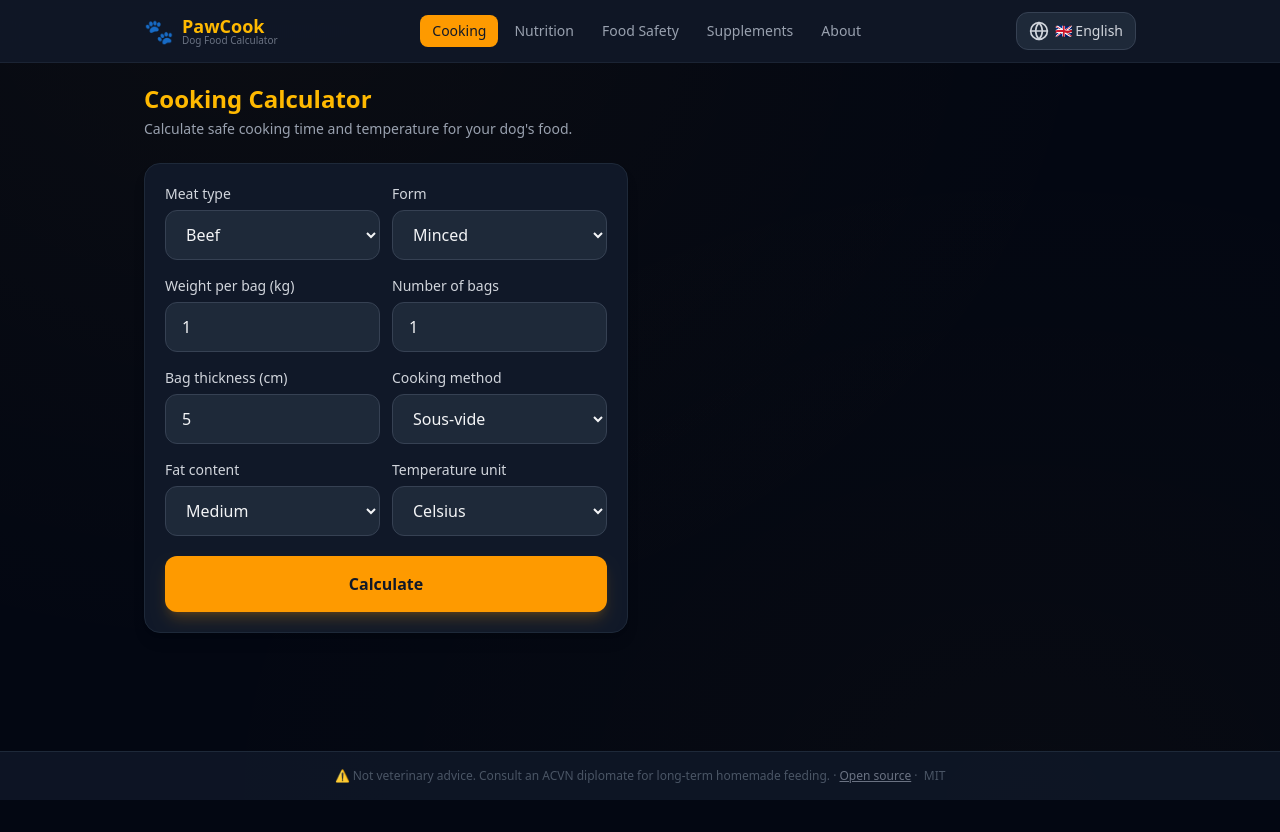
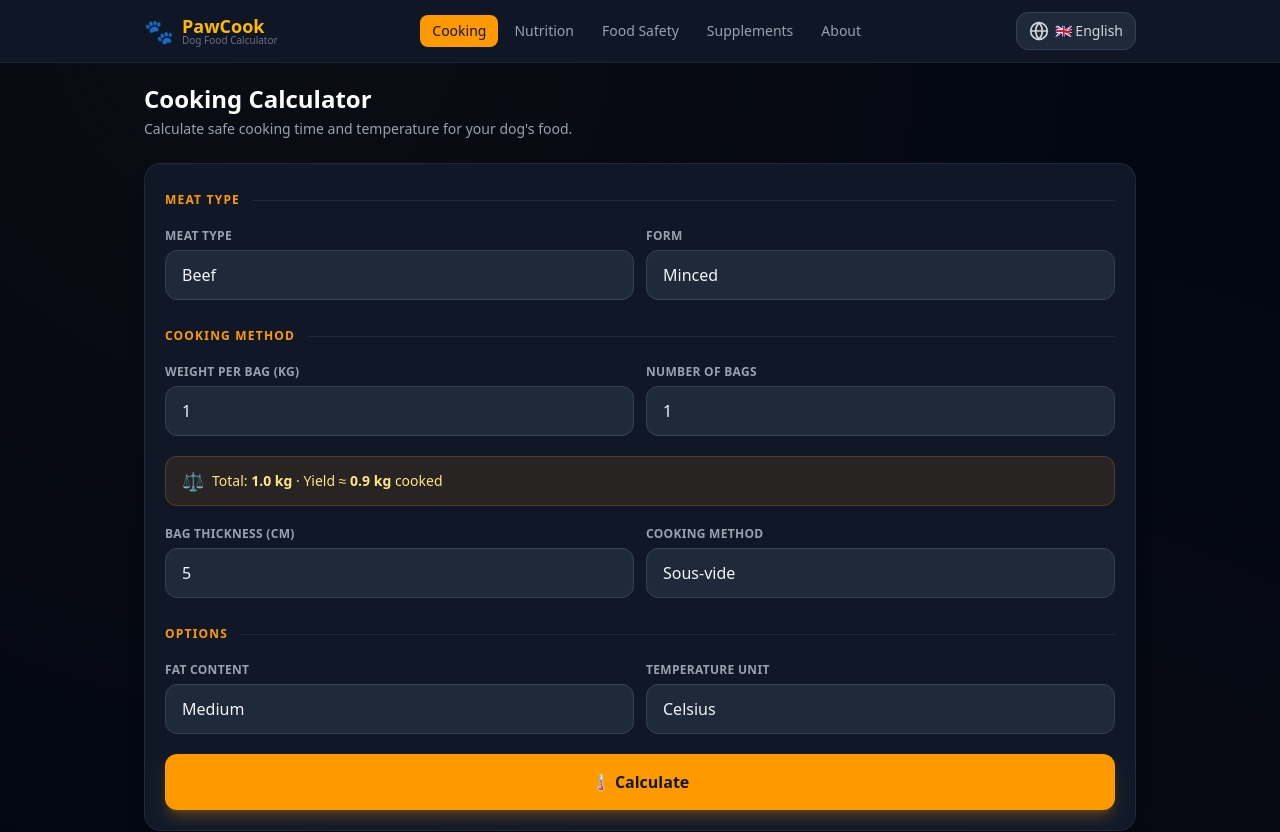
Before and after one commit to SirAllap/pawcook, a React (Vite) app in the folder apps/web/: page / in a window 1280 px wide. Shown: the top 832 px of the page. Before the commit the page ends 800 px from the top, so only its background shows below. Built offline with nearby package versions, Linux system fonts and the light colour scheme; the HTML template or start-up script is replaced by a standard one.

Commit message:
feat: meat label map, scroll-to-results, loading state, placeholder, yield summary

```diff
--- a/apps/web/src/pages/CookingCalculator.tsx
+++ b/apps/web/src/pages/CookingCalculator.tsx
@@ -1,26 +1,21 @@
 import { useForm } from 'react-hook-form';
 import { zodResolver } from '@hookform/resolvers/zod';
-import { useState, useEffect } from 'react';
+import { useState, useEffect, useRef } from 'react';
 import { useTranslation } from 'react-i18next';
 import { CookingInputSchema, type CookingInput, calculateCookingTime, type CookingResult } from '@pawcook/shared';
 
 const STORAGE_KEY = 'pawcook_cooking_input';
 
 const DEFAULT_VALUES: CookingInput = {
-  meatType: 'beef',
-  form: 'minced',
-  weightKg: 1,
-  numberOfBags: 1,
-  thicknessCm: 5,
-  cookingMethod: 'sous_vide',
-  fatContent: 'medium',
-  temperatureUnit: 'celsius',
+  meatType: 'beef', form: 'minced', weightKg: 1, numberOfBags: 1,
+  thicknessCm: 5, cookingMethod: 'sous_vide', fatContent: 'medium', temperatureUnit: 'celsius',
 };
 
-const MEAT_OPTIONS = [
-  'beef', 'chicken', 'turkey', 'lamb', 'pork', 'duck',
-  'rabbit', 'venison', 'salmon', 'mackerel', 'sardines', 'whitefish',
-];
+const MEAT_LABELS: Record<string, string> = {
+  beef: 'Beef', chicken: 'Chicken', turkey: 'Turkey', lamb: 'Lamb', pork: 'Pork',
+  duck: 'Duck', rabbit: 'Rabbit', venison: 'Venison', salmon: 'Salmon',
+  mackerel: 'Mackerel', sardines: 'Sardines', whitefish: 'Whitefish',
+};
 
 function loadSavedValues(): CookingInput {
   try {
@@ -30,9 +25,24 @@ function loadSavedValues(): CookingInput {
   return DEFAULT_VALUES;
 }
 
+const inputCls = 'w-full bg-gray-800 border border-gray-700 rounded-xl px-4 py-3 text-base focus:outline-none focus:ring-2 focus:ring-amber-500 focus:border-transparent transition-all appearance-none';
+const labelCls = 'block text-xs font-semibold text-gray-400 uppercase tracking-wide mb-1.5';
+const errCls   = 'text-red-400 text-xs mt-1';
+
+function SectionHead({ children }: { children: React.ReactNode }) {
+  return (
+    <div className="flex items-center gap-3 pt-2">
+      <span className="text-xs font-bold text-amber-500 uppercase tracking-widest whitespace-nowrap">{children}</span>
+      <div className="flex-1 h-px bg-gray-800" />
+    </div>
+  );
+}
+
 export default function CookingCalculator() {
   const { t } = useTranslation();
   const [result, setResult] = useState<CookingResult | null>(null);
+  const [calculating, setCalculating] = useState(false);
+  const resultRef = useRef<HTMLDivElement>(null);
 
   const { register, handleSubmit, watch, formState: { errors } } = useForm<CookingInput>({
     resolver: zodResolver(CookingInputSchema),
@@ -44,35 +54,44 @@ export default function CookingCalculator() {
     try { localStorage.setItem(STORAGE_KEY, JSON.stringify(values)); } catch {}
   }, [values]);
 
+  const totalKg = (values.weightKg || 0) * (values.numberOfBags || 0);
+
   function onSubmit(data: CookingInput) {
+    setCalculating(true);
+    setTimeout(() => {
       setResult(calculateCookingTime(data));
+      setCalculating(false);
+      setTimeout(() => {
+        resultRef.current?.scrollIntoView({ behavior: 'smooth', block: 'start' });
+      }, 50);
+    }, 200);
   }
 
-  const inputClass = 'w-full bg-gray-800 border border-gray-700 rounded-xl px-4 py-3 text-base focus:outline-none focus:ring-2 focus:ring-amber-500 focus:border-transparent transition-all';
-  const labelClass = 'block text-sm font-medium text-gray-300 mb-1.5';
-  const errorClass = 'text-red-400 text-xs mt-1';
-  const fieldClass = 'space-y-0';
+  return (
+    <div className="space-y-6">
+      {/* Hero */}
+      <div>
+        <h1 className="text-2xl font-bold text-white mb-1">{t('cooking.title')}</h1>
+        <p className="text-gray-400 text-sm">{t('cooking.subtitle')}</p>
+      </div>
 
-  return (
+      {/* Form card */}
+      <form onSubmit={handleSubmit(onSubmit)} className="bg-gray-900 rounded-2xl border border-gray-800 shadow-xl overflow-hidden">
+        <div className="p-5 space-y-5">
+
+          <SectionHead>{t('cooking.meatType')}</SectionHead>
+          <div className="grid grid-cols-2 gap-3">
             <div>
-      <h1 className="text-2xl font-bold text-amber-400 mb-1">{t('cooking.title')}</h1>
-      <p className="text-gray-400 text-sm mb-6">{t('cooking.subtitle')}</p>
-
-      <div className="grid grid-cols-1 lg:grid-cols-2 gap-6">
-        <form onSubmit={handleSubmit(onSubmit)} className="bg-gray-900 rounded-2xl border border-gray-800 shadow-lg overflow-hidden">
-          <div className="p-5 space-y-4">
-            <div className="grid grid-cols-2 gap-3">
-              <div className={fieldClass}>
-                <label className={labelClass}>{t('cooking.meatType')}</label>
-                <select {...register('meatType')} className={inputClass}>
-                  {MEAT_OPTIONS.map(m => (
-                    <option key={m} value={m}>{m.charAt(0).toUpperCase() + m.slice(1)}</option>
+              <label className={labelCls}>{t('cooking.meatType')}</label>
+              <select {...register('meatType')} className={inputCls}>
+                {Object.entries(MEAT_LABELS).map(([val, label]) => (
+                  <option key={val} value={val}>{label}</option>
                 ))}
               </select>
             </div>
-              <div className={fieldClass}>
-                <label className={labelClass}>{t('cooking.form')}</label>
-                <select {...register('form')} className={inputClass}>
+            <div>
+              <label className={labelCls}>{t('cooking.form')}</label>
+              <select {...register('form')} className={inputCls}>
                 <option value="minced">{t('cooking.forms.minced')}</option>
                 <option value="cubed">{t('cooking.forms.cubed')}</option>
                 <option value="whole_cut">{t('cooking.forms.whole_cut')}</option>
@@ -81,28 +100,39 @@ export default function CookingCalculator() {
             </div>
           </div>
 
+          <SectionHead>{t('cooking.method')}</SectionHead>
           <div className="grid grid-cols-2 gap-3">
-              <div className={fieldClass}>
-                <label className={labelClass}>{t('cooking.weightPerBag')}</label>
-                <input type="number" step="0.1" {...register('weightKg', { valueAsNumber: true })} className={inputClass} />
-                {errors.weightKg && <p className={errorClass}>{errors.weightKg.message}</p>}
+            <div>
+              <label className={labelCls}>{t('cooking.weightPerBag')}</label>
+              <input type="number" step="0.1" inputMode="decimal" {...register('weightKg', { valueAsNumber: true })} className={inputCls} />
+              {errors.weightKg && <p className={errCls}>{errors.weightKg.message}</p>}
             </div>
-              <div className={fieldClass}>
-                <label className={labelClass}>{t('cooking.numberOfBags')}</label>
-                <input type="number" {...register('numberOfBags', { valueAsNumber: true })} className={inputClass} />
-                {errors.numberOfBags && <p className={errorClass}>{errors.numberOfBags.message}</p>}
+            <div>
+              <label className={labelCls}>{t('cooking.numberOfBags')}</label>
+              <input type="number" inputMode="numeric" {...register('numberOfBags', { valueAsNumber: true })} className={inputCls} />
+              {errors.numberOfBags && <p className={errCls}>{errors.numberOfBags.message}</p>}
             </div>
           </div>
 
+          {totalKg > 0 && (
+            <div className="flex items-center gap-2 bg-amber-500/10 border border-amber-500/20 rounded-xl px-4 py-2.5">
+              <span className="text-amber-400 text-lg">⚖️</span>
+              <span className="text-sm text-amber-200 font-medium">
+                Total: <strong>{totalKg.toFixed(1)} kg</strong>
+                &nbsp;· Yield ≈ <strong>{(totalKg * 0.9).toFixed(1)} kg</strong> cooked
+              </span>
+            </div>
+          )}
+
           <div className="grid grid-cols-2 gap-3">
-              <div className={fieldClass}>
-                <label className={labelClass}>{t('cooking.thickness')}</label>
-                <input type="number" step="0.5" {...register('thicknessCm', { valueAsNumber: true })} className={inputClass} />
-                {errors.thicknessCm && <p className={errorClass}>{errors.thicknessCm.message}</p>}
+            <div>
+              <label className={labelCls}>{t('cooking.thickness')}</label>
+              <input type="number" step="0.5" inputMode="decimal" {...register('thicknessCm', { valueAsNumber: true })} className={inputCls} />
+              {errors.thicknessCm && <p className={errCls}>{errors.thicknessCm.message}</p>}
             </div>
-              <div className={fieldClass}>
-                <label className={labelClass}>{t('cooking.method')}</label>
-                <select {...register('cookingMethod')} className={inputClass}>
+            <div>
+              <label className={labelCls}>{t('cooking.method')}</label>
+              <select {...register('cookingMethod')} className={inputCls}>
                 <option value="sous_vide">{t('cooking.methods.sous_vide')}</option>
                 <option value="oven">{t('cooking.methods.oven')}</option>
                 <option value="stovetop_low">{t('cooking.methods.stovetop_low')}</option>
@@ -111,18 +141,19 @@ export default function CookingCalculator() {
             </div>
           </div>
 
+          <SectionHead>Options</SectionHead>
           <div className="grid grid-cols-2 gap-3">
-              <div className={fieldClass}>
-                <label className={labelClass}>{t('cooking.fatContent')}</label>
-                <select {...register('fatContent')} className={inputClass}>
+            <div>
+              <label className={labelCls}>{t('cooking.fatContent')}</label>
+              <select {...register('fatContent')} className={inputCls}>
                 <option value="lean">{t('cooking.fat.lean')}</option>
                 <option value="medium">{t('cooking.fat.medium')}</option>
                 <option value="fatty">{t('cooking.fat.fatty')}</option>
               </select>
             </div>
-              <div className={fieldClass}>
-                <label className={labelClass}>{t('cooking.tempUnit')}</label>
-                <select {...register('temperatureUnit')} className={inputClass}>
+            <div>
+              <label className={labelCls}>{t('cooking.tempUnit')}</label>
+              <select {...register('temperatureUnit')} className={inputCls}>
                 <option value="celsius">{t('cooking.units.celsius')}</option>
                 <option value="fahrenheit">{t('cooking.units.fahrenheit')}</option>
               </select>
@@ -133,65 +164,89 @@ export default function CookingCalculator() {
         <div className="px-5 pb-5">
           <button
             type="submit"
-              className="w-full bg-amber-500 hover:bg-amber-400 active:scale-95 text-gray-900 font-bold py-4 rounded-xl text-base transition-all shadow-lg shadow-amber-500/20"
+            disabled={calculating}
+            className="w-full bg-amber-500 hover:bg-amber-400 disabled:opacity-70 disabled:cursor-not-allowed active:scale-[0.98] text-gray-900 font-bold py-4 rounded-xl text-base transition-all shadow-lg shadow-amber-500/25 flex items-center justify-center gap-2"
           >
-              {t('common.calculate')}
+            {calculating ? (
+              <>
+                <svg className="animate-spin h-5 w-5" xmlns="http://www.w3.org/2000/svg" fill="none" viewBox="0 0 24 24">
+                  <circle className="opacity-25" cx="12" cy="12" r="10" stroke="currentColor" strokeWidth="4"/>
+                  <path className="opacity-75" fill="currentColor" d="M4 12a8 8 0 018-8V0C5.373 0 0 5.373 0 12h4z"/>
+                </svg>
+                <span>Calculating…</span>
+              </>
+            ) : (
+              <span>🌡️ {t('common.calculate')}</span>
+            )}
           </button>
         </div>
       </form>
 
+      {/* Results */}
       {result && (
-          <div className="print-card bg-gray-900 rounded-2xl border border-gray-800 shadow-lg overflow-hidden space-y-0">
-            <div className="px-5 pt-5 pb-4 border-b border-gray-800">
-              <h2 className="font-bold text-lg text-amber-300">{t('cooking.recipeCard')}</h2>
+        <div ref={resultRef} className="animate-fade-in-up print-card bg-gray-900 rounded-2xl border border-gray-800 shadow-xl overflow-hidden scroll-mt-20">
+          <div className="px-5 pt-5 pb-4 border-b border-gray-800 flex items-center justify-between">
+            <h2 className="font-bold text-lg text-white">🧑‍🍳 {t('cooking.recipeCard')}</h2>
+            <button onClick={() => window.print()}
+              className="no-print text-xs text-gray-500 hover:text-amber-400 transition-colors flex items-center gap-1">
+              🖨️ {t('common.print')}
+            </button>
           </div>
 
-            <div className="p-5 grid grid-cols-2 gap-4">
-              <div className="bg-gray-800 rounded-xl p-4 text-center">
-                <p className="text-xs text-gray-400 mb-1">{t('cooking.safeTemp')}</p>
-                <p className="text-2xl font-bold text-amber-400">{result.safeInternalTempC}°C</p>
-                <p className="text-sm text-gray-500">{result.safeInternalTempF}°F</p>
+          {/* Key stats */}
+          <div className="p-4 grid grid-cols-2 gap-3">
+            <div className="bg-amber-500/10 border border-amber-500/20 rounded-2xl p-4 text-center">
+              <p className="text-xs text-amber-400/80 font-semibold uppercase tracking-wide mb-1">{t('cooking.safeTemp')}</p>
+              <p className="text-3xl font-black text-amber-400">{result.safeInternalTempC}°C</p>
+              <p className="text-sm text-amber-400/60">{result.safeInternalTempF}°F</p>
             </div>
-              <div className="bg-gray-800 rounded-xl p-4 text-center">
-                <p className="text-xs text-gray-400 mb-1">{t('cooking.cookingTime')}</p>
-                <p className="text-2xl font-bold text-amber-400">{result.cookingTimeMinutes.min}–{result.cookingTimeMinutes.max}</p>
-                <p className="text-sm text-gray-500">{t('cooking.minutes')}</p>
+            <div className="bg-blue-500/10 border border-blue-500/20 rounded-2xl p-4 text-center">
+              <p className="text-xs text-blue-400/80 font-semibold uppercase tracking-wide mb-1">{t('cooking.cookingTime')}</p>
+              <p className="text-3xl font-black text-blue-400">{result.cookingTimeMinutes.min}–{result.cookingTimeMinutes.max}</p>
+              <p className="text-sm text-blue-400/60">{t('cooking.minutes')}</p>
             </div>
           </div>
 
-            <div className="px-5 pb-2">
-              <p className="text-sm text-gray-400 bg-gray-800 rounded-xl p-3">{result.methodInstructions}</p>
+          {/* Instructions */}
+          <div className="px-5 pb-4">
+            <div className="bg-gray-800 rounded-xl p-4">
+              <p className="text-xs font-semibold text-gray-400 uppercase tracking-wide mb-1.5">📋 Instructions</p>
+              <p className="text-sm text-gray-300 leading-relaxed">{result.methodInstructions}</p>
+            </div>
           </div>
 
+          {/* Storage */}
           <div className="px-5 pb-4">
-              <h3 className="text-xs font-semibold text-gray-400 uppercase tracking-wide mb-2">{t('cooking.storage')}</h3>
-              <div className="bg-green-950 border border-green-800/50 rounded-xl p-3 space-y-1">
+            <div className="bg-green-950/60 border border-green-800/50 rounded-xl p-4 space-y-1.5">
+              <p className="text-xs font-semibold text-green-400 uppercase tracking-wide mb-2">🧊 {t('cooking.storage')}</p>
               {result.storageInstructions.map((s, i) => (
-                  <p key={i} className="text-sm text-green-200 flex gap-2"><span className="text-green-400 shrink-0">•</span>{s}</p>
+                <p key={i} className="text-sm text-green-200 flex gap-2 items-start">
+                  <span className="text-green-500 shrink-0 mt-0.5">✓</span>{s}
+                </p>
               ))}
             </div>
           </div>
 
+          {/* Warnings */}
           <div className="px-5 pb-5">
-              <h3 className="text-xs font-semibold text-red-400 uppercase tracking-wide mb-2">⚠ {t('cooking.warnings')}</h3>
-              <div className="bg-red-950 border border-red-800/50 rounded-xl p-3 space-y-1">
+            <div className="bg-red-950/60 border border-red-800/50 rounded-xl p-4 space-y-1.5">
+              <p className="text-xs font-semibold text-red-400 uppercase tracking-wide mb-2">⚠️ {t('cooking.warnings')}</p>
               {result.warnings.map((w, i) => (
-                  <p key={i} className="text-sm text-red-200 flex gap-2"><span className="shrink-0">•</span>{w}</p>
+                <p key={i} className="text-sm text-red-200 flex gap-2 items-start">
+                  <span className="text-red-500 shrink-0 mt-0.5">!</span>{w}
+                </p>
               ))}
             </div>
           </div>
+        </div>
+      )}
 
-            <div className="px-5 pb-5">
-              <button
-                onClick={() => window.print()}
-                className="no-print w-full text-sm text-gray-500 hover:text-gray-300 border border-gray-700 rounded-xl py-2.5 transition-all hover:border-gray-600 active:scale-95"
-              >
-                {t('common.print')}
-              </button>
-            </div>
+      {!result && (
+        <div className="text-center py-10 text-gray-600 animate-fade-in">
+          <div className="text-5xl mb-3">🍖</div>
+          <p className="text-sm">Fill in the form above and tap <strong className="text-gray-500">Calculate</strong></p>
         </div>
       )}
     </div>
-    </div>
   );
 }
```
Lines whose indentation alone changed are shown as unchanged.
